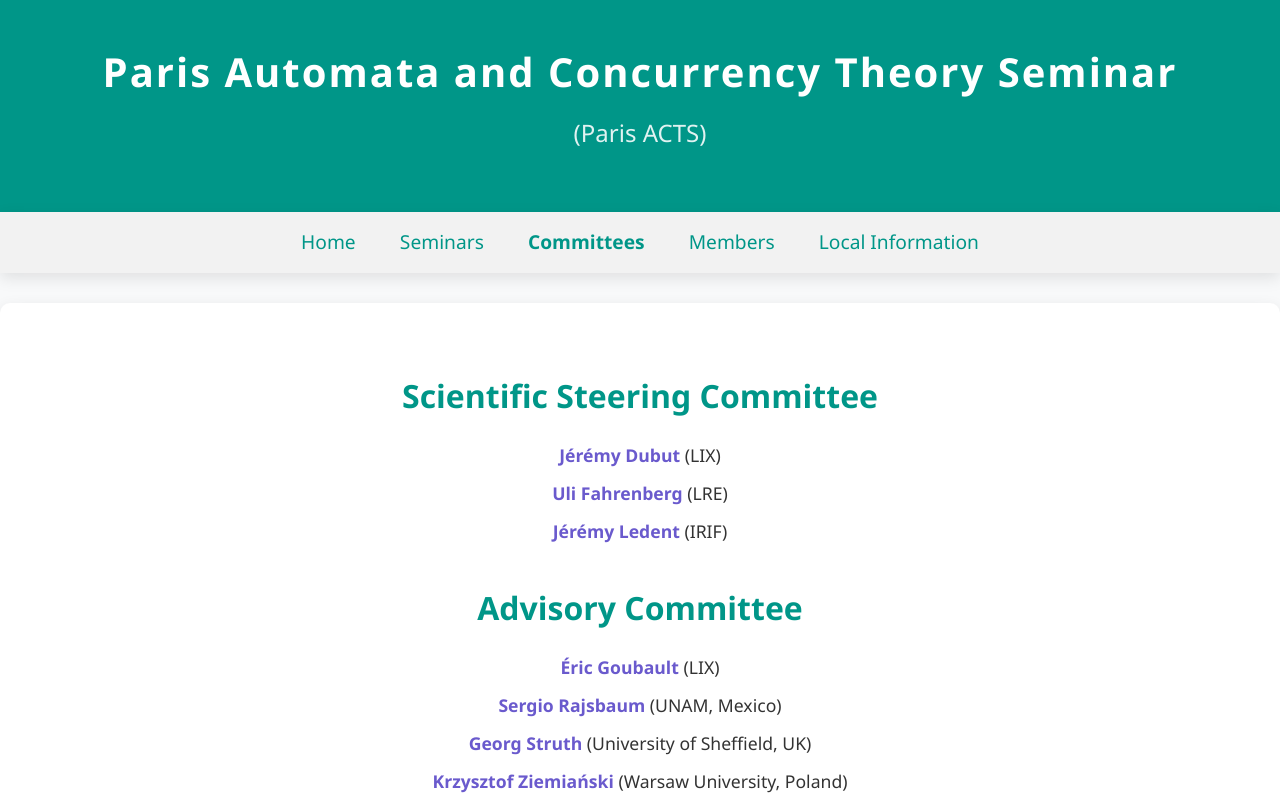
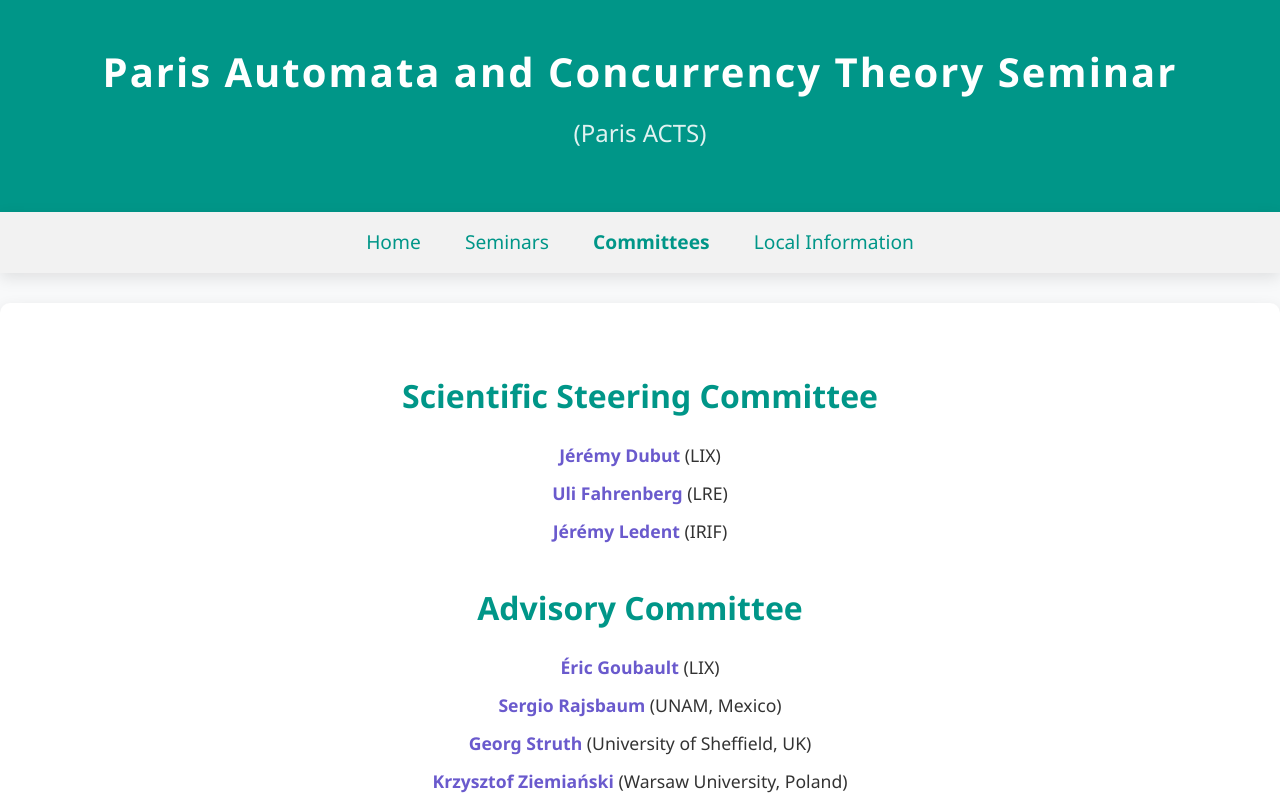
Before and after one commit to p-acts/p-acts.github.io, a plain HTML site: page committee.html in a window 1280 px wide. Shown: the top 800 px of the page. Drawn offline with Linux system fonts and the light colour scheme.

Commit message:
remove links to Members

```diff
--- a/committee.html
+++ b/committee.html
@@ -16,7 +16,7 @@
         <a href="index.html" class="nav-link">Home</a>
         <a href="seminars.html" class="nav-link">Seminars</a>
         <a href="committee.html" class="nav-link">Committees</a>
-        <a href="members.html" class="nav-link">Members</a>
+        <!-- <a href="members.html" class="nav-link">Members</a> -->
         <a href="local-info.html" class="nav-link active">Local Information</a>
     </nav>
     <div class="wrapper">
```
Also changed, not shown: index.html (+1 -1 lines), local-info.html (+1 -1 lines), seminars.html (+1 -1 lines).
